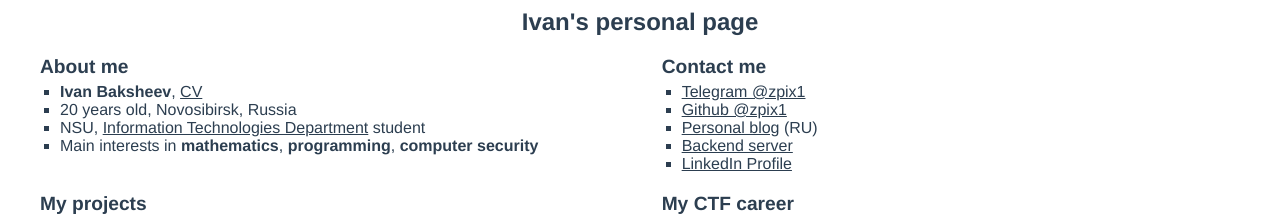
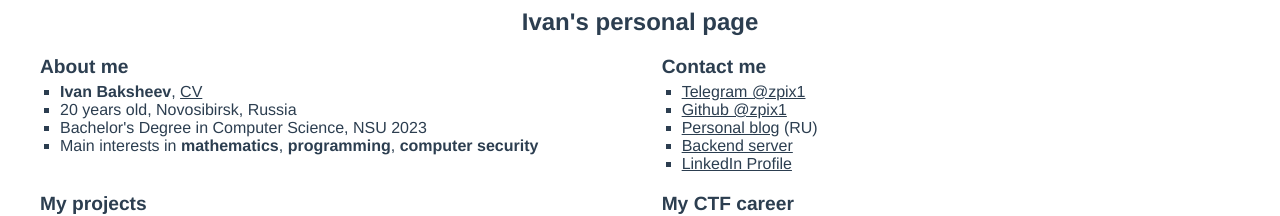
Before and after one commit to zpix1/about-me, a Next.js app: page / in a window 1280 px wide. Shown: the top 216 px of the page. Built offline with nearby package versions, Linux system fonts and the light colour scheme.

Commit message:
fix: graduated

```diff
--- a/pages/index.js
+++ b/pages/index.js
@@ -27,7 +27,8 @@ export default function Home() {
             <ul>
               <li><b>Ivan Baksheev</b>, <Url url="./CV.pdf">CV</Url></li>
               <li>{yearsOld} old, Novosibirsk, Russia</li>
-              <li>NSU, <Url url="https://www.nsu.ru/n/information-technologies-department/">Information Technologies Department</Url> student</li>
+              {/* <li>NSU, <Url url="https://www.nsu.ru/n/information-technologies-department/">Information Technologies Department</Url> student</li> */}
+              <li>Bachelor's Degree in Computer Science, NSU 2023</li>
               <li>Main interests in <b>mathematics</b>, <b>programming</b>, <b>computer security</b></li>
             </ul>
           </div>
```
Also changed, not shown: pages/_app.js (line endings or trailing spaces), 1 other file (tests, documents, lock files or other folders).
